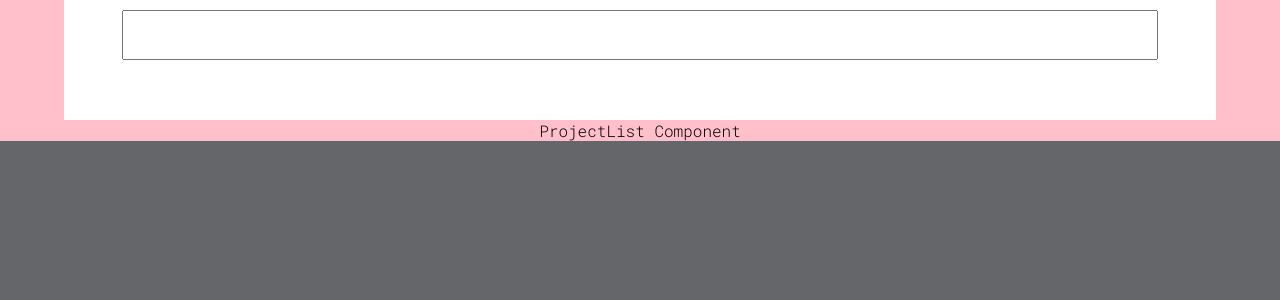
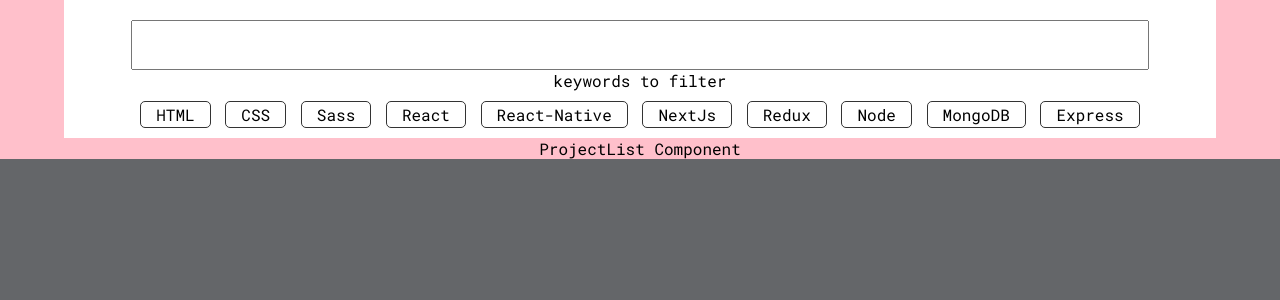
Before and after one commit to asendice/next-portfolio, a Next.js app: page /projects in a window 1280 px wide. Shown: the top 300 px of the page. Built offline with nearby package versions, Linux system fonts and the light colour scheme.

Commit message:
filter and skill list items

```diff
--- a/components/projects/filter.js
+++ b/components/projects/filter.js
@@ -1,13 +1,30 @@
-import classes from "./filter.module.css"
+import classes from "./filter.module.css";
 
-
-function Filter() {
+function Filter(props) {
+  const { skills, updateFilters, filters, searchTerm, setSearchTerm } = props;
   return (
     <div className={classes.filter}>
-      <input />
-
+      <input onChange={() => setSearchTerm} />
+      <p>keywords to filter</p>
+      <ul className={classes.list}>
+        {skills.map((skill) => {
+          const selected = filters.includes(skill);
+          return (
+            <li
+              key={skill}
+              onClick={() => updateFilters(skill)}
+              style={{
+                backgroundColor: selected && "#333",
+                color: selected && "#fff",
+              }}
+            >
+              {skill}
+            </li>
+          );
+        })}
+      </ul>
     </div>
-  )
+  );
 }
 
 export default Filter;
--- a/components/projects/filter.module.css
+++ b/components/projects/filter.module.css
@@ -2,7 +2,8 @@
   display: flex;
   flex-direction: column;
   align-items: center;
-  height: 120px;
+  padding: 10px;
+  min-height: 120px;
   width: 90%;
   background-color: var(--card-backround);
 }
@@ -12,3 +13,31 @@
   padding: 10px;
   font-size: 1.4rem;
 }
+
+.filter p {
+  margin: 0;
+}
+
+.list {
+  margin: 0;
+  margin-top: 10px;
+  padding: 0;
+  display: flex;
+  flex-wrap: wrap;
+  justify-content: space-evenly;
+  align-items: center;
+  width: 90%;
+  gap: 5px;
+}
+
+.list li {
+  padding: 2px 15px 2px 15px;
+  border: solid 1px #333;
+  border-radius: 5px;
+  cursor: pointer;
+  user-select: none;
+}
+
+.list li:active {
+  opacity: 0.7;
+}
--- a/components/projects/projects.js
+++ b/components/projects/projects.js
@@ -1,12 +1,33 @@
-import { Fragment, useState } from "react";
+import { useState } from "react";
 import classes from "./projects.module.css";
 import Filter from "./filter";
 import ProjectList from "./project-list";
 
-function Projects() {
+function Projects(props) {
+  const [filters, setFilters] = useState([]);
+  const [searchTerm, setSearchTerm] = useState("");
+
+  function updateFilters(filter) {
+    if (!filters.includes(filter)) {
+      setFilters((currentFilters) => [...currentFilters, filter]);
+    }
+
+    if (filters.includes(filter)) {
+      const filteredFitlers = filters.filter((item) => item !== filter);
+      setFilters(filteredFitlers);
+    }
+  }
+
+  const { skills } = props;
   return (
     <section className={classes.projects}>
-      <Filter />
+      <Filter
+        skills={skills}
+        updateFilters={updateFilters}
+        filters={filters}
+        searchTerm={searchTerm}
+        setSearchTerm={setSearchTerm}
+      />
       <ProjectList />
     </section>
   );
--- a/pages/projects/index.js
+++ b/pages/projects/index.js
@@ -1,12 +1,36 @@
 import { Fragment } from "react";
 import Projects from "../../components/projects/projects";
 
-function ProjectsPage() {
+function ProjectsPage(props) {
+
+  const { techSkills } = props;
+
   return (
     <Fragment>
-      <Projects />
+      <Projects skills={techSkills} />
     </Fragment>
   );
 }
 
+export async function getStaticProps() {
+  const skills = [
+    "HTML",
+    "CSS",
+    "Sass",
+    "React",
+    "React-Native",
+    "NextJs",
+    "Redux",
+    "Node",
+    "MongoDB",
+    "Express",
+  ];
+  return {
+    props: {
+      techSkills: skills
+    }
+  }
+}
+
+
 export default ProjectsPage;
--- a/styles/globals.css
+++ b/styles/globals.css
@@ -1,4 +1,4 @@
-@import url('https://fonts.googleapis.com/css2?family=Montserrat:wght@200&family=Noto+Sans&family=Roboto+Mono:wght@300&display=swap');
+@import url('https://fonts.googleapis.com/css2?family=Montserrat:wght@200&family=Noto+Sans&family=Roboto+Mono:wght@400&display=swap');
 * {
   box-sizing: border-box;
   --background: #646669;
```
